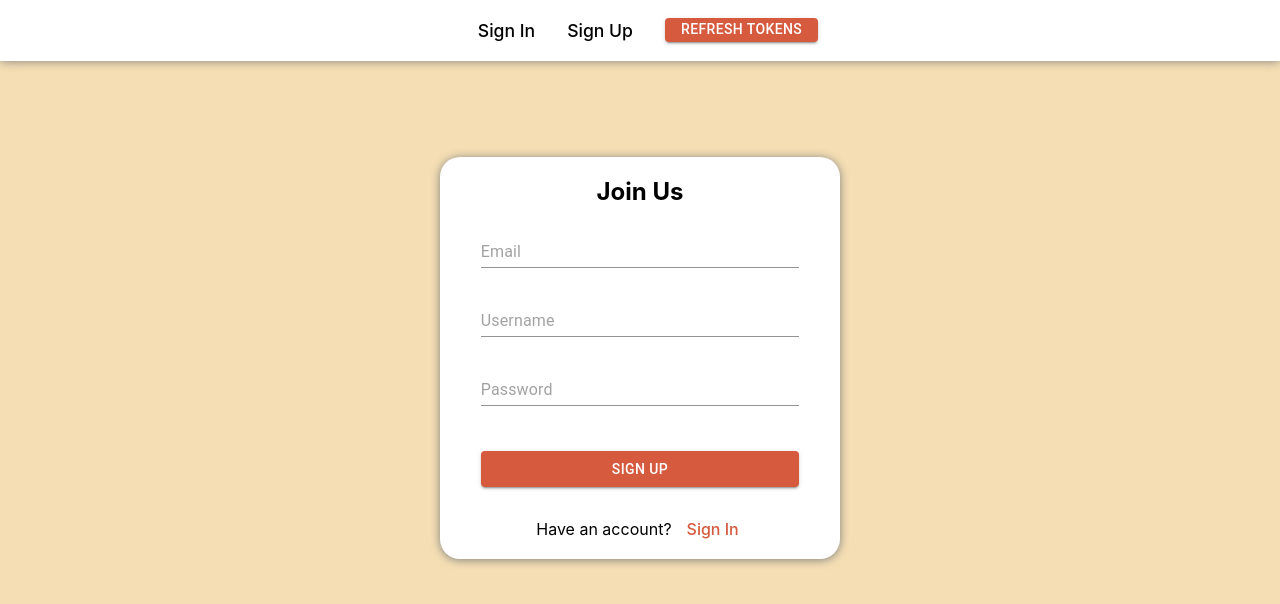
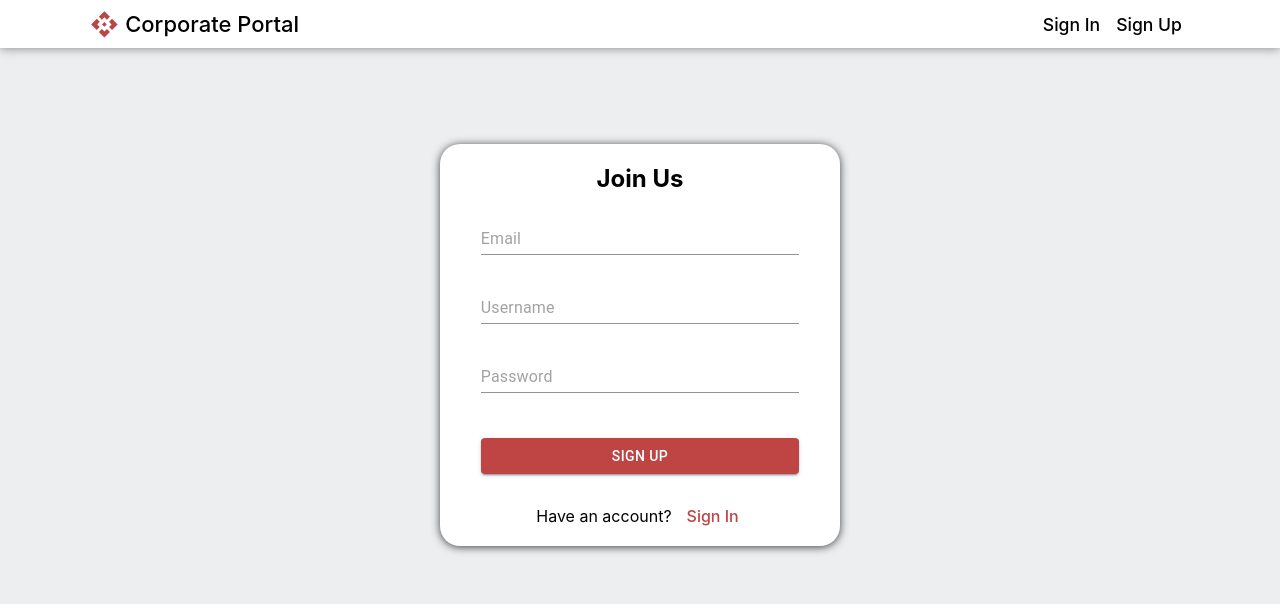
Before and after one commit to BeWoler/Corporate_Portal-frontend, a React (Create React App) app: page /registration in a window 1280 px wide. Shown: the top 604 px of the page. Built offline with nearby package versions, Linux system fonts and the light colour scheme.

Commit message:
edited header and forms

```diff
--- a/src/Pages/LoginPage.tsx
+++ b/src/Pages/LoginPage.tsx
@@ -19,7 +19,7 @@
         type="text"
         sx={{
           margin: "1.5rem 1.3rem 0.8rem 1.3rem",
-          ":after": { borderBottom: "2px solid #D65A3E" },
+          ":after": { borderBottom: "2px solid #bf4444" },
         }}
         onChange={(e) => {
           setUsername(e.target.value);
@@ -30,7 +30,7 @@
         type="password"
         sx={{
           margin: "1.5rem 1.3rem 0.8rem 1.3rem",
-          ":after": { borderBottom: "2px solid #D65A3E" },
+          ":after": { borderBottom: "2px solid #bf4444" },
         }}
         onChange={(e) => {
           setPassword(e.target.value);
@@ -40,9 +40,9 @@
         variant="contained"
         sx={{
           margin: "2rem 1.3rem 2rem 1.3rem",
-          backgroundColor: "#D65A3E",
+          backgroundColor: "#bf4444",
           ":hover": {
-            backgroundColor: "#B04A33",
+            backgroundColor: "#bc6464",
           },
         }}
         onClick={async () => {
--- a/src/Pages/RegistrationPage.tsx
+++ b/src/Pages/RegistrationPage.tsx
@@ -20,7 +20,7 @@
         type="text"
         sx={{
           margin: "1.5rem 1.3rem 0.8rem 1.3rem",
-          ":after": { borderBottom: "2px solid #D65A3E" },
+          ":after": { borderBottom: "2px solid #bf4444" },
         }}
         onChange={(e) => {
           setEmail(e.target.value);
@@ -31,7 +31,7 @@
         type="text"
         sx={{
           margin: "1.5rem 1.3rem 0.8rem 1.3rem",
-          ":after": { borderBottom: "2px solid #D65A3E" },
+          ":after": { borderBottom: "2px solid #bf4444" },
         }}
         onChange={(e) => {
           setUsername(e.target.value);
@@ -42,7 +42,7 @@
         type="password"
         sx={{
           margin: "1.5rem 1.3rem 0.8rem 1.3rem",
-          ":after": { borderBottom: "2px solid #D65A3E" },
+          ":after": { borderBottom: "2px solid #bf4444" },
         }}
         onChange={(e) => {
           setPassword(e.target.value);
@@ -52,9 +52,9 @@
         variant="contained"
         sx={{
           margin: "2rem 1.3rem 2rem 1.3rem",
-          backgroundColor: "#D65A3E",
+          backgroundColor: "#bf4444",
           ":hover": {
-            backgroundColor: "#B04A33",
+            backgroundColor: "#bc6464",
           },
         }}
         onClick={async () => {
--- a/src/components/Header.tsx
+++ b/src/components/Header.tsx
@@ -2,7 +2,7 @@
 import "../styles/header.css";
 import { Link } from "react-router-dom";
 import { Context } from "../index";
-import { Button } from "@mui/material";
+import ApiIcon from '@mui/icons-material/Api';
 import UserBar from "./UserBar";
 import NavBar from "./NavBar";
 
@@ -23,23 +23,13 @@
   return (
     <header className="header">
       <div className="header__main nonAuth">
-        <Link to="/login">Sign In</Link>
-        <Link to="/registration">Sign Up</Link>
+        <div className="header__logo">
+        <ApiIcon sx={{ color: "#bf4444", verticalAlign: "bottom", marginRight: ".4rem", width: "1.8rem", height: "1.8rem" }} />
+        <p className="header__title"><Link to="/">Corporate Portal</Link></p>
+        </div>
         <div>
-          <Button
-            variant="contained"
-            onClick={() => store.checkAuth()}
-            sx={{
-              margin: "-0.2rem 0 0 1rem",
-              height: "1.5rem",
-              backgroundColor: "#D65A3E",
-              ":hover": {
-                backgroundColor: "#B04A33"
-              }
-            }}
-          >
-            Refresh Tokens
-          </Button>
+          <Link to="/login">Sign In</Link>
+          <Link to="/registration">Sign Up</Link>
         </div>
       </div>
     </header>
--- a/src/styles/header.css
+++ b/src/styles/header.css
@@ -1,6 +1,6 @@
 .header {
   font-size: 1.1rem;
-  height: 3.8rem;
+  height: 3rem;
   display: flex;
   flex-direction: row;
   padding: 0.7rem;
@@ -20,16 +20,35 @@
 }
 
 .nonAuth {
-  justify-content: center;
+  justify-content: space-between;
 }
 
 .header a {
-  margin: 0 1rem;
+  margin: 0 .5rem;
   transition: all ease .2s;
 }
 
 .header a:hover {
-  transform: scale(1.2);
   border-radius: 0.2rem;
-  color: #d65a3e;
+  color: #bf4444;
 }
+
+.header__title {
+  font-size: 22px;
+}
+
+.header__title a {
+  font-size: 22px;
+  margin: 0;
+}
+
+.header__title:hover a {
+  color: #000;
+}
+
+.header__logo {
+  display: flex;
+  flex-direction: row;
+  align-items: center;
+
+}
--- a/src/styles/index.css
+++ b/src/styles/index.css
@@ -1,6 +1,6 @@
 body {
   margin: 0;
-  background-color: wheat;
+  background-color: #edeef0;
   font-family: -apple-system, BlinkMacSystemFont, "Segoe UI", "Roboto", "Oxygen",
     "Ubuntu", "Cantarell", "Fira Sans", "Droid Sans", "Helvetica Neue",
     sans-serif;
--- a/src/styles/loginForm.css
+++ b/src/styles/loginForm.css
@@ -7,11 +7,11 @@
   width: 400px;
   border-radius: 20px;
   background-color: #fff;
-  box-shadow: 0px 1px 10px gray;
+  box-shadow: 0px 1px 8px #3d3d3d;
 }
 
 .login__form a {
-  color: #d65a3e;
+  color: #bf4444;
   font-weight: 500;
   transition: all ease 0.1s;
 }
--- a/src/styles/registrationForm.css
+++ b/src/styles/registrationForm.css
@@ -7,11 +7,11 @@
   width: 400px;
   border-radius: 20px;
   background-color: #fff;
-  box-shadow: 0px 1px 10px gray;
+  box-shadow: 0px 1px 8px #3d3d3d;
 }
 
 .registr__form a {
-  color: #d65a3e;
+  color: #bf4444;
   font-weight: 500;
   transition: all ease 0.1s;
 }
```
